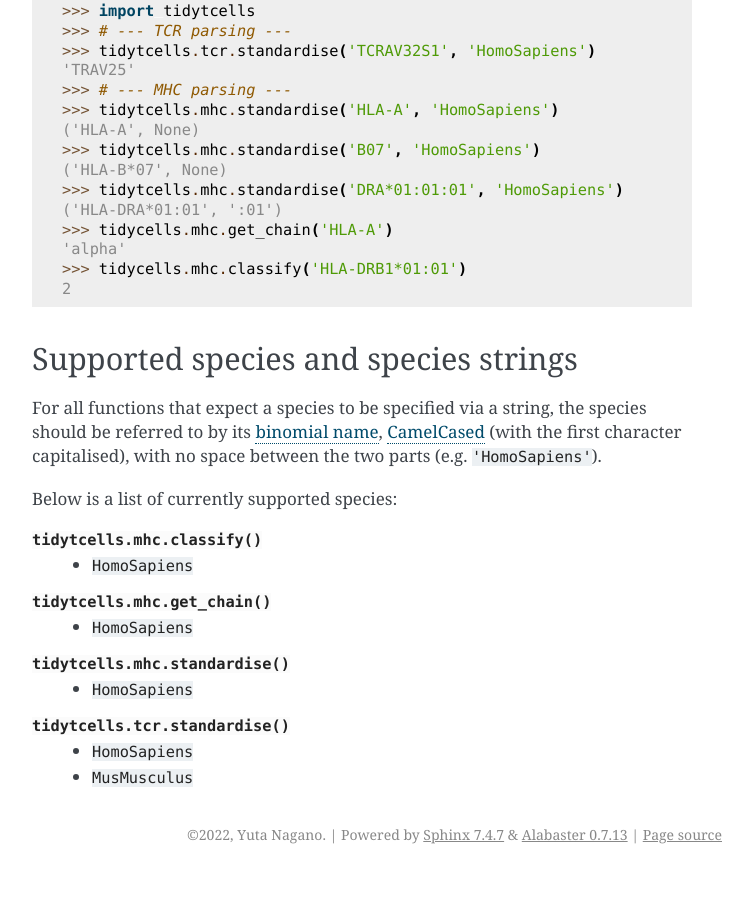
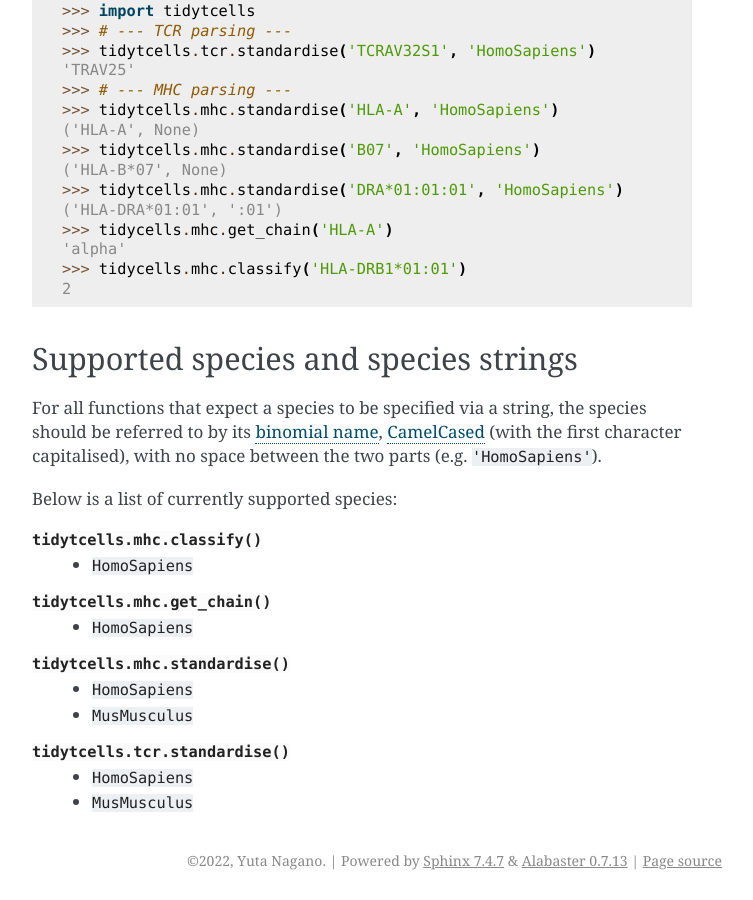
Before and after one commit to yutanagano/tidytcells, a Sphinx documentation site: the page built from docs/usage.rst, in a window 1280 px wide and 900 px high, scrolled down 1002 px. Shown: the whole window, without its empty margins (388-1141 px from the left). Built offline with Sphinx 7.4.7, drawn with Linux system fonts in a browser that asks for light colours; before the commit the page ends 1876 px from its top, so only the background shows below that.

Commit message:
Update docs to reflect new Mus musculus MHC standardisation feature

```diff
--- a/docs/usage.rst
+++ b/docs/usage.rst
@@ -68,6 +68,7 @@
 
 :py:func:`tidytcells.mhc.standardise`
     - ``HomoSapiens``
+    - ``MusMusculus``
 
 :py:func:`tidytcells.tcr.standardise`
     - ``HomoSapiens``
```
